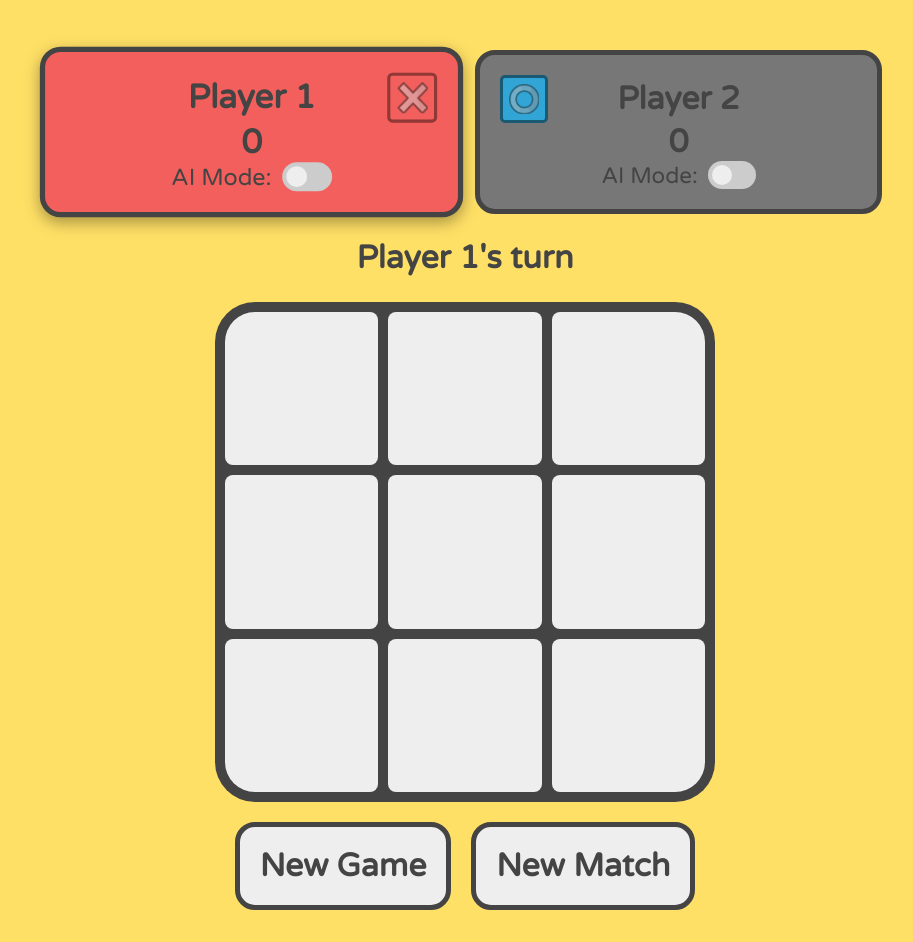
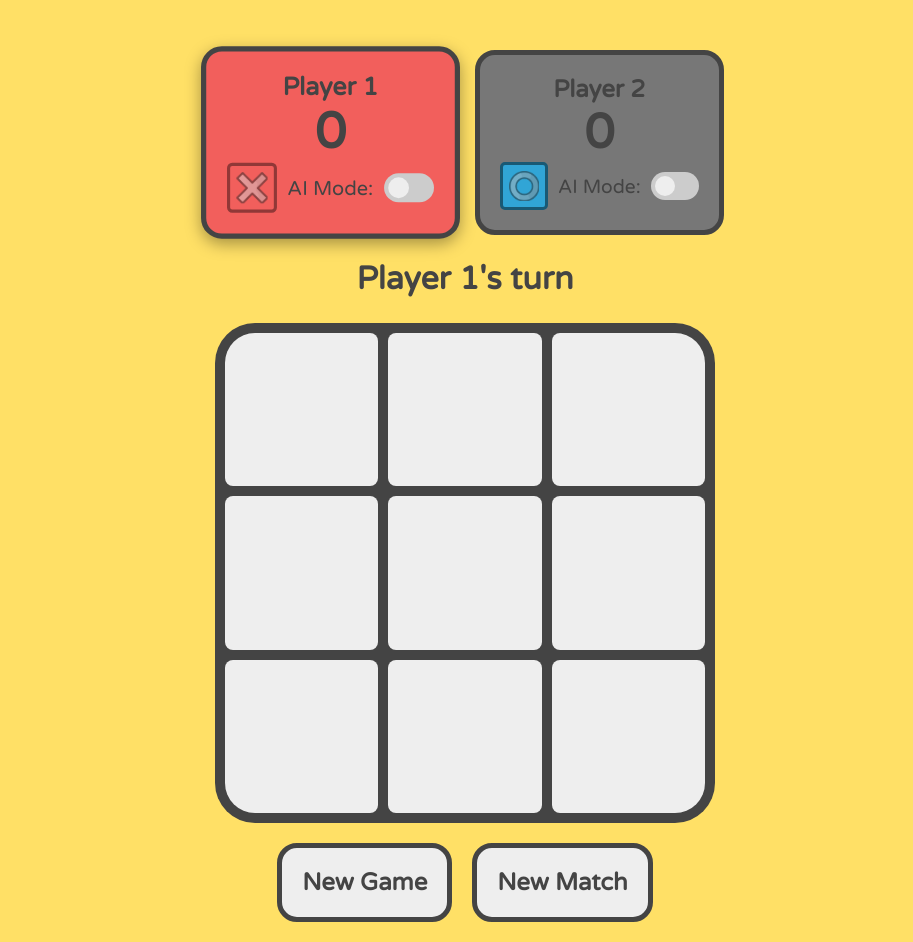
Before and after one commit to djsereno/Tic-Tac-Toe, a plain HTML site: page index.html in a window 1280 px wide. Shown: the whole page, without its empty margins (175-1088 px from the left). Drawn offline with Linux system fonts and the light colour scheme.

Commit message:
Restructure player info container

```diff
--- a/index.html
+++ b/index.html
@@ -15,13 +15,10 @@
     <main>
       <div class="player-container">
         <div class="player-info current" id="playerX-info">
-          <div class="name-group">
-            <span></span>
-            <input class="player-name" id="playerX-name" value="Player 1"></input>
-            <span class="player-symbol playerX"></span>
-          </div>
+          <input class="player-name" id="playerX-name" value="Player 1" />
           <h3 class="score" id="playerX-score">0</h3>
           <div class="switch-group">
+            <span class="player-symbol playerX"></span>
             <label for="playerX-ai">AI Mode:</label>
             <div class="switch">
               <input type="checkbox" id="playerX-ai" />
@@ -30,14 +27,11 @@
           </div>
         </div>
         <div class="player-info" id="playerO-info">
-          <div class="name-group">
-            <span class="player-symbol playerO"></span>
-            <input class="player-name" id="playerO-name" value="Player 2"></input>
-            <span></span>
-          </div>
+          <input class="player-name" id="playerO-name" value="Player 2" />
           <h3 class="score" id="playerO-score">0</h3>
           <div class="switch-group">
-            <label class="switch-label" for="playerO-ai">AI Mode:</label>
+            <span class="player-symbol playerO"></span>
+            <label for="playerO-ai">AI Mode:</label>
             <div class="switch">
               <input type="checkbox" id="playerO-ai" />
               <span class="slider round"></span>
@@ -47,15 +41,15 @@
       </div>
       <h2 class="game-result">Player 1's turn</h2>
       <ul class="board">
-        <li class="cell" data-index="0" style="border-top-left-radius: 30px;"></li>
+        <li class="cell" data-index="0" style="border-top-left-radius: 30px"></li>
         <li class="cell" data-index="1"></li>
-        <li class="cell" data-index="2" style="border-top-right-radius: 30px;"></li>
-        <li class="cell " data-index="3"></li>
+        <li class="cell" data-index="2" style="border-top-right-radius: 30px"></li>
+        <li class="cell" data-index="3"></li>
         <li class="cell" data-index="4"></li>
         <li class="cell" data-index="5"></li>
-        <li class="cell" data-index="6" style="border-bottom-left-radius: 30px;"></li>
+        <li class="cell" data-index="6" style="border-bottom-left-radius: 30px"></li>
         <li class="cell" data-index="7"></li>
-        <li class="cell" data-index="8" style="border-bottom-right-radius: 30px;"></li>
+        <li class="cell" data-index="8" style="border-bottom-right-radius: 30px"></li>
       </ul>
       <div class="button-container">
         <button class="new-game">New Game</button>
--- a/style.css
+++ b/style.css
@@ -66,21 +66,20 @@ h1 {
   background-color: var(--color-cell-O);
 }
 
-.name-group {
+.name-score-container {
   display: flex;
-  gap: 1ch;
-}
-
-.name-group span {
-  content: '';
-  height: 3rem;
-  width: 3rem;
+  flex-direction: column;
+  align-items: center;
 }
 
 .player-name,
-.score,
 button {
-  font-size: 2rem;
+  font-size: 1.5rem;
+  font-weight: bold;
+}
+
+.score {
+  font-size: 3rem;
   font-weight: bold;
 }
 
@@ -106,12 +105,10 @@ button {
 
 .player-symbol {
   display: grid;
-
+  height: 3rem;
+  width: 3rem;
   place-items: center;
   border-radius: 5px;
-  font-size: 2rem;
-  font-weight: bold;
-  line-height: 0;
 }
 
 .player-symbol.playerX {
@@ -130,7 +127,7 @@ button {
   display: flex;
   align-items: center;
   gap: 10px;
-  font-size: 1.4rem;
+  font-size: 1.2rem;
   user-select: none;
 }
 
```
